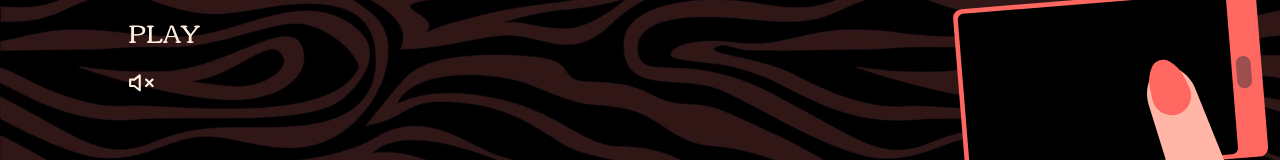
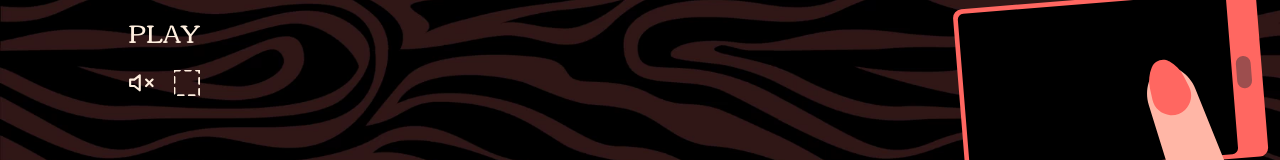
Before and after one commit to PIWEEK/the-floor-is-lava, a Vue app: page / in a window 1280 px wide. Shown: the part 517-677 px from the top of the page. Built offline with nearby package versions, Linux system fonts and the light colour scheme; what @taoro/pool would draw is missing.

Commit message:
Add fullscreen

```diff
--- a/src/components/Splash.vue
+++ b/src/components/Splash.vue
@@ -4,10 +4,13 @@
     <div class="buttons">
       <button class="start button" @click="onPlay">Play</button>
       <!-- <button class="reload button" @click="emit('start')">Restart</button> -->
-      <div class="sound-control">
+      <div class="options">
         <button @click="music = !music">
           <VolumeOn v-if="music" />
           <VolumeOff v-else />
+        </button>
+        <button v-if="fullscreenEnabled" @click="onFullscreen">
+          <Fullscreen />
         </button>
       </div>
     </div>
@@ -84,7 +87,12 @@ h1 {
   color: #FFF;
 }
 
-.sound-control svg {
+.options {
+  display: flex;
+  gap: 2rem;
+}
+
+.options svg {
   font-size: 4rem;
   stroke: #FFEFDF;
   fill: none;
@@ -93,11 +101,11 @@ h1 {
   width: 2.5rem;
 }
 
-.sound-control svg:hover {
+.options svg:hover {
   stroke: #FFF;
 }
 
-.sound-control button {
+.options button {
   border: none;
   background-color: transparent;
 }
@@ -121,9 +129,10 @@ h1 {
 </style>
 
 <script setup>
-import { onMounted, ref, watch } from 'vue'
+import { computed, ref, watch } from 'vue'
 import VolumeOff from '~/components/icons/VolumeOff.vue'
 import VolumeOn from '~/components/icons/VolumeOn.vue'
+import Fullscreen from '~/components/icons/Fullscreen.vue'
 import SplashKeyboard from '~/components/SplashKeyboard.vue'
 import SplashTouch from '~/components/SplashTouch.vue'
 
@@ -136,6 +145,16 @@ watch(music, (newValue, oldValue) => {
   localStorage.setItem('music', newValue)
 })
 
+const fullscreenEnabled = computed(() => document.fullscreenEnabled)
+
+function onFullscreen() {
+  if (document.fullscreenElement) {
+    document.exitFullscreen()
+  } else {
+    document.body.requestFullscreen()
+  }
+}
+
 function onPlay() {
   transition.value = 'out'
   hero.value.ontransitionend = () => emit('start')
--- /dev/null
+++ b/src/components/icons/Fullscreen.vue
@@ -0,0 +1,5 @@
+<template>
+  <svg width="150" height="150" viewBox="0 0 150 150" fill="none" xmlns="http://www.w3.org/2000/svg">
+    <rect x="2" y="2" width="146" height="146" stroke="#FFEFDF" stroke-dasharray="32 32" stroke-width="12.5" stroke-linecap="round" stroke-linejoin="round"></rect>
+  </svg>
+</template>
```
